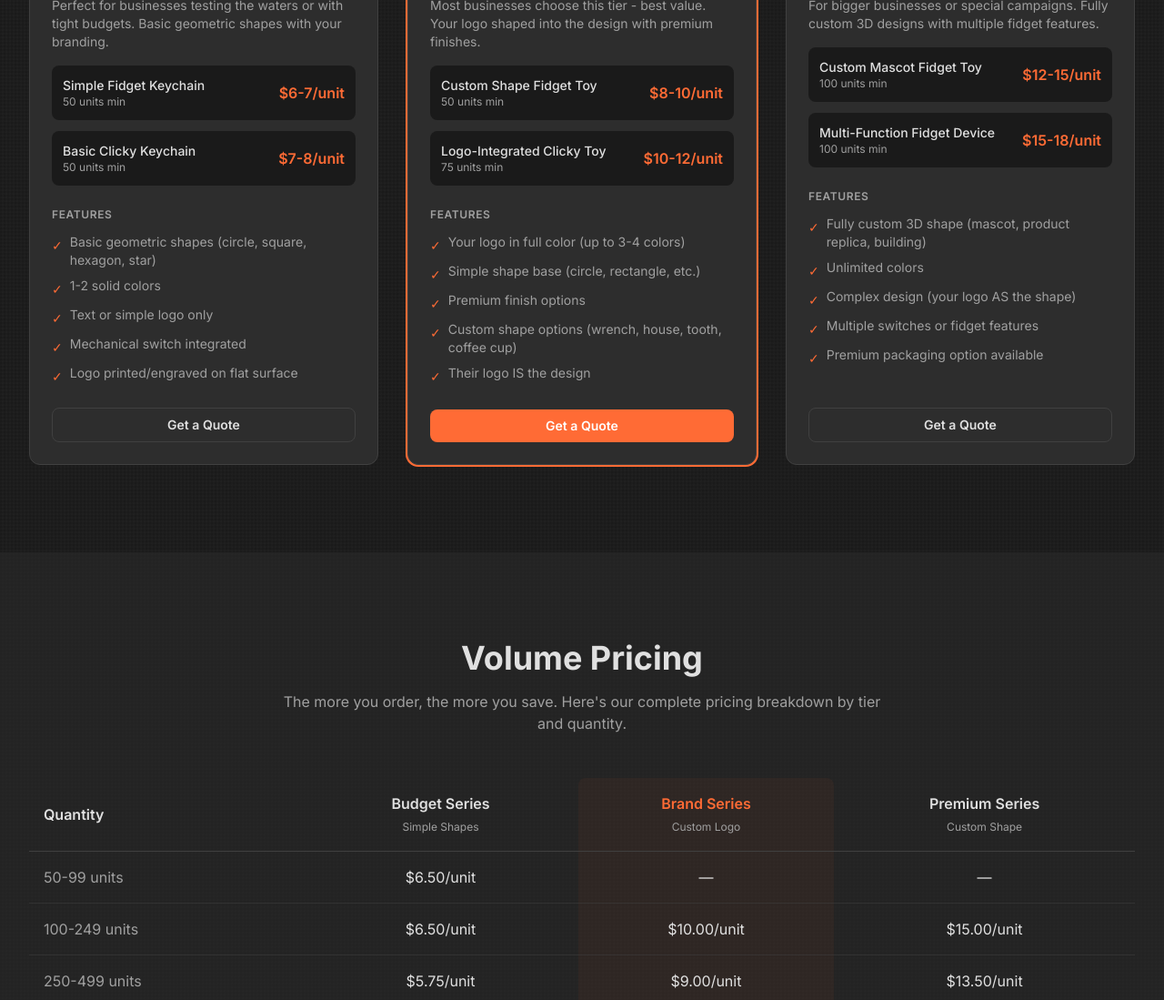
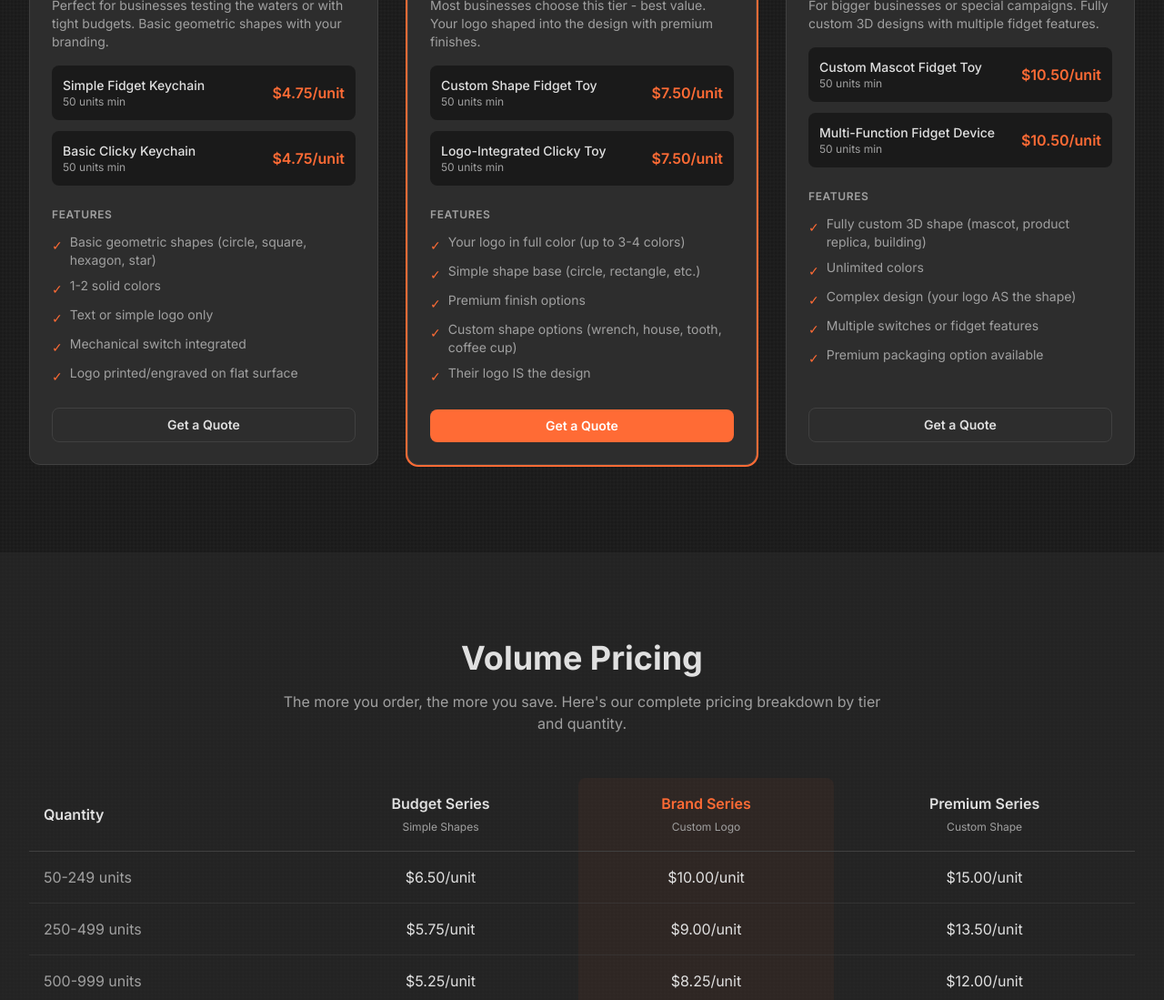
Before and after one commit to ARK650/ArkForge, a Next.js app: page /ArkForge/products in a window 1280 px wide. Shown: the part 696-1795 px from the top of the page at 91% size. Built offline with nearby package versions, Linux system fonts and the light colour scheme.

Commit message:
Update pricing: 50-249 range, show lowest prices on cards

```diff
--- a/app/products/page.tsx
+++ b/app/products/page.tsx
@@ -24,8 +24,8 @@ const productTiers = [
       'Logo printed/engraved on flat surface',
     ],
     products: [
-      { name: 'Simple Fidget Keychain', price: '$6-7/unit', min: '50 units min' },
-      { name: 'Basic Clicky Keychain', price: '$7-8/unit', min: '50 units min' },
+      { name: 'Simple Fidget Keychain', price: '$4.75/unit', min: '50 units min' },
+      { name: 'Basic Clicky Keychain', price: '$4.75/unit', min: '50 units min' },
     ],
     volumePricing: [
       { range: '50-249 units', price: '$6.50/unit' },
@@ -50,11 +50,11 @@ const productTiers = [
       'Their logo IS the design',
     ],
     products: [
-      { name: 'Custom Shape Fidget Toy', price: '$8-10/unit', min: '50 units min' },
-      { name: 'Logo-Integrated Clicky Toy', price: '$10-12/unit', min: '75 units min' },
+      { name: 'Custom Shape Fidget Toy', price: '$7.50/unit', min: '50 units min' },
+      { name: 'Logo-Integrated Clicky Toy', price: '$7.50/unit', min: '50 units min' },
     ],
     volumePricing: [
-      { range: '100-249 units', price: '$10.00/unit' },
+      { range: '50-249 units', price: '$10.00/unit' },
       { range: '250-499 units', price: '$9.00/unit' },
       { range: '500-999 units', price: '$8.25/unit' },
       { range: '1000+ units', price: '$7.50/unit' },
@@ -77,11 +77,11 @@ const productTiers = [
       'Premium packaging option available',
     ],
     products: [
-      { name: 'Custom Mascot Fidget Toy', price: '$12-15/unit', min: '100 units min' },
-      { name: 'Multi-Function Fidget Device', price: '$15-18/unit', min: '100 units min' },
+      { name: 'Custom Mascot Fidget Toy', price: '$10.50/unit', min: '50 units min' },
+      { name: 'Multi-Function Fidget Device', price: '$10.50/unit', min: '50 units min' },
     ],
     volumePricing: [
-      { range: '100-249 units', price: '$15.00/unit' },
+      { range: '50-249 units', price: '$15.00/unit' },
       { range: '250-499 units', price: '$13.50/unit' },
       { range: '500-999 units', price: '$12.00/unit' },
       { range: '1000+ units', price: '$10.50/unit' },
@@ -261,13 +261,7 @@ export default function ProductsPage() {
               </thead>
               <tbody>
                 <tr className="border-b border-border/50">
-                  <td className="py-4 px-4 text-text-secondary">50-99 units</td>
-                  <td className="py-4 px-4 text-center text-text-primary">$6.50/unit</td>
-                  <td className="py-4 px-4 text-center text-text-primary bg-accent/5">—</td>
-                  <td className="py-4 px-4 text-center text-text-primary">—</td>
-                </tr>
-                <tr className="border-b border-border/50">
-                  <td className="py-4 px-4 text-text-secondary">100-249 units</td>
+                  <td className="py-4 px-4 text-text-secondary">50-249 units</td>
                   <td className="py-4 px-4 text-center text-text-primary">$6.50/unit</td>
                   <td className="py-4 px-4 text-center text-text-primary bg-accent/5">$10.00/unit</td>
                   <td className="py-4 px-4 text-center text-text-primary">$15.00/unit</td>
```
